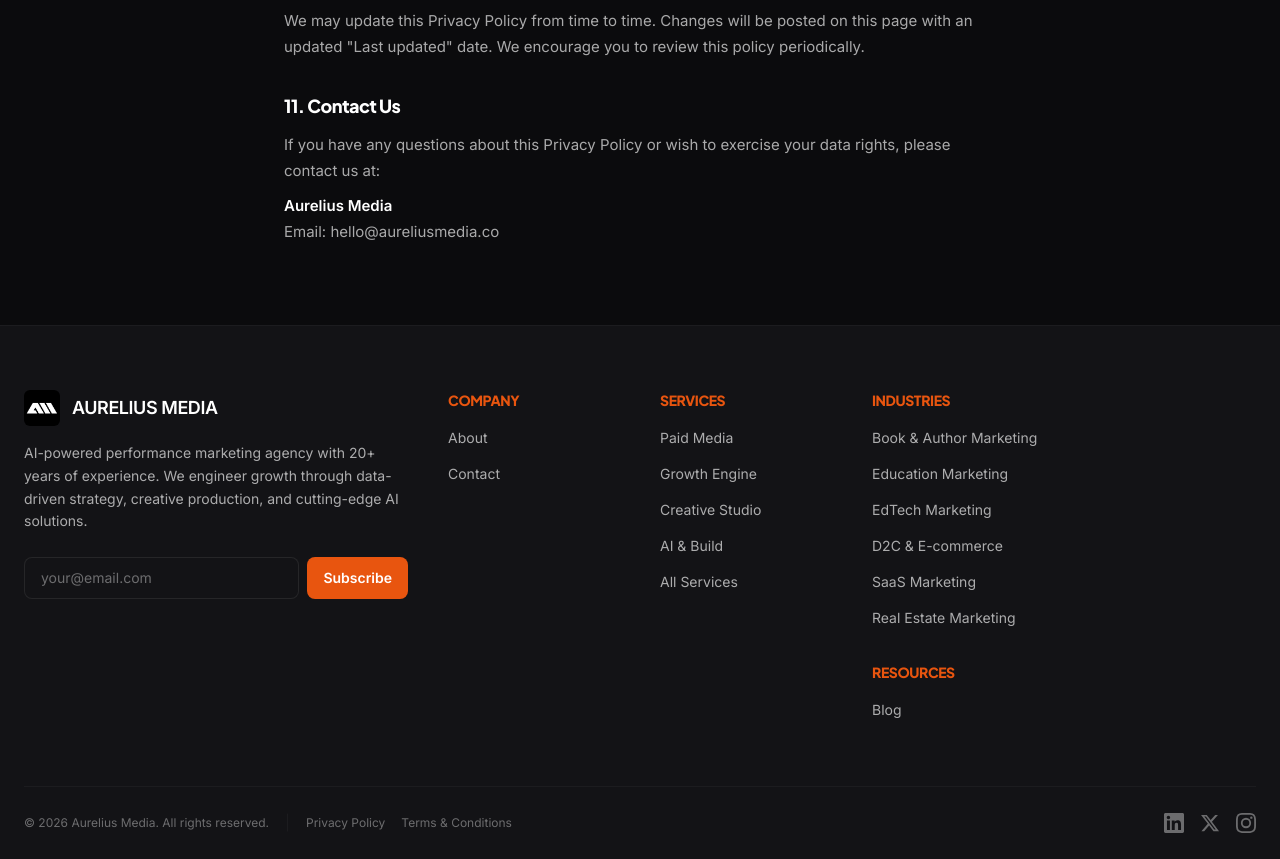
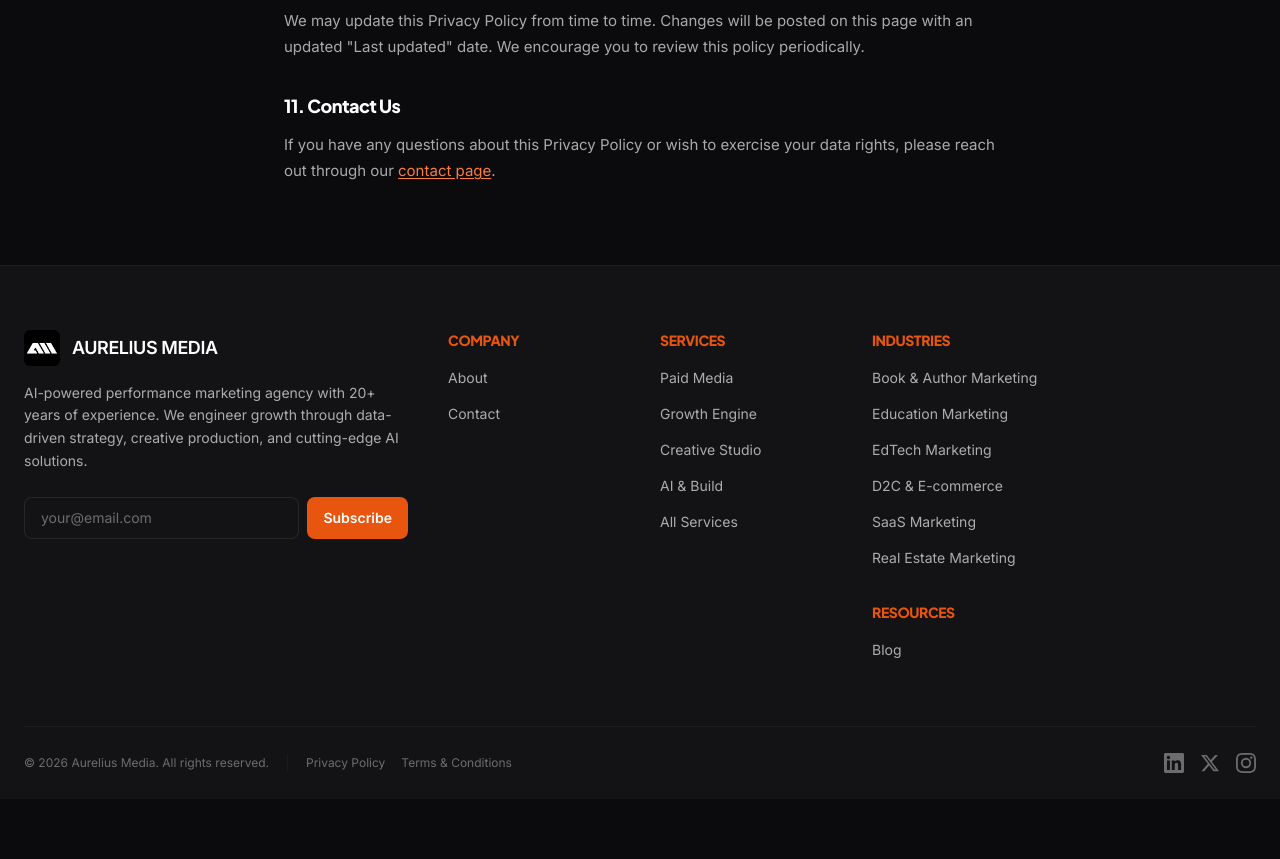
Before and after one commit to ayushpant-rgb/aurelius-media, a Next.js app: page /privacy-policy in a window 1280 px wide. Shown: the part 2260-3119 px from the top of the page. After the commit the page ends 3059 px from the top, so only its background shows below. Built offline with nearby package versions, Linux system fonts and the light colour scheme.

Commit message:
Replace email with contact page link on privacy/terms pages
The hello@aureliusmedia.co email doesn't exist — replaced with a
link to /contact on both Privacy Policy and Terms & Conditions pages.

Co-Authored-By: Claude Opus 4.6 <noreply@anthropic.com>

```diff
--- a/src/app/privacy-policy/page.tsx
+++ b/src/app/privacy-policy/page.tsx
@@ -122,11 +122,7 @@ export default function PrivacyPolicyPage() {
                         <section>
                             <h2 className="text-lg font-bold text-brand-white mb-3">11. Contact Us</h2>
                             <p>
-                                If you have any questions about this Privacy Policy or wish to exercise your data rights, please contact us at:
-                            </p>
-                            <p className="mt-2">
-                                <strong className="text-brand-white">Aurelius Media</strong><br />
-                                Email: hello@aureliusmedia.co
+                                If you have any questions about this Privacy Policy or wish to exercise your data rights, please reach out through our <a href="/contact" className="text-brand-accent-text underline underline-offset-2 hover:text-brand-accent-hover transition-colors">contact page</a>.
                             </p>
                         </section>
                     </div>
--- a/src/app/terms/page.tsx
+++ b/src/app/terms/page.tsx
@@ -122,11 +122,7 @@ export default function TermsPage() {
                         <section>
                             <h2 className="text-lg font-bold text-brand-white mb-3">13. Contact Us</h2>
                             <p>
-                                If you have any questions about these Terms &amp; Conditions, please contact us at:
-                            </p>
-                            <p className="mt-2">
-                                <strong className="text-brand-white">Aurelius Media</strong><br />
-                                Email: hello@aureliusmedia.co
+                                If you have any questions about these Terms &amp; Conditions, please reach out through our <a href="/contact" className="text-brand-accent-text underline underline-offset-2 hover:text-brand-accent-hover transition-colors">contact page</a>.
                             </p>
                         </section>
                     </div>
```
